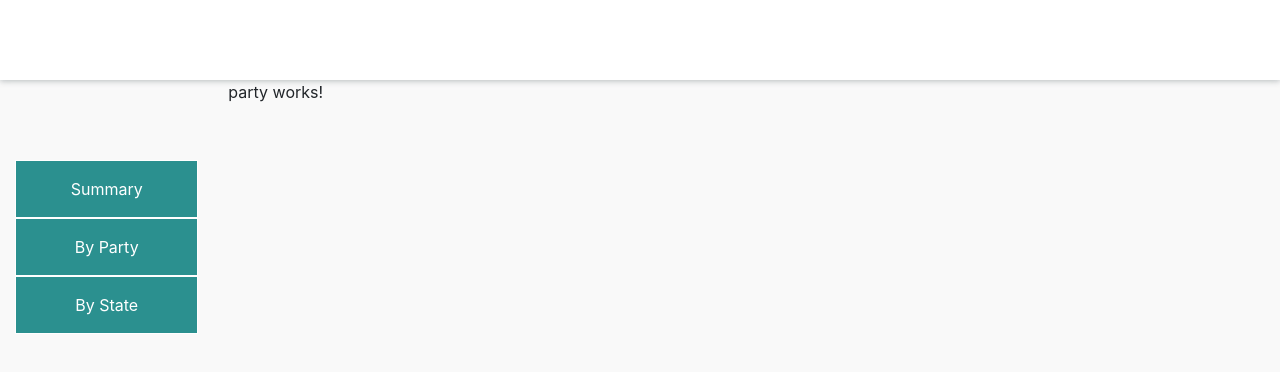
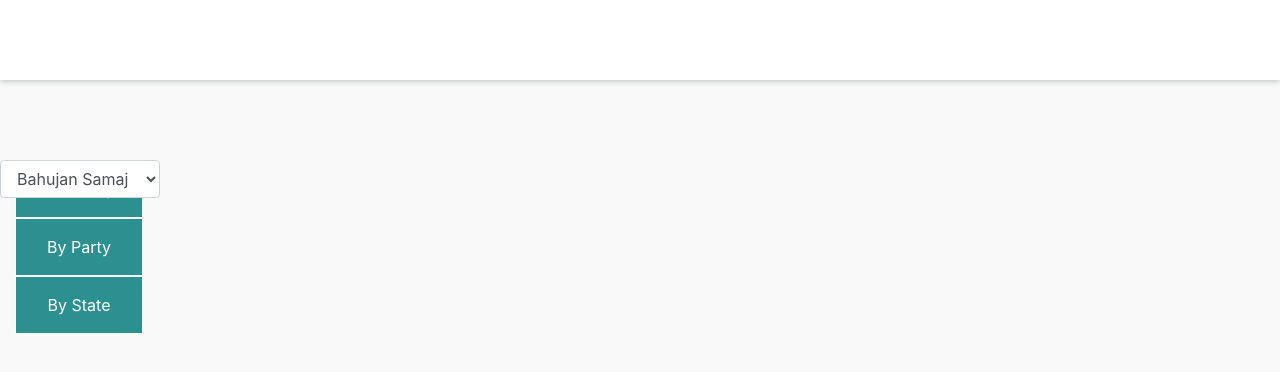
Before and after one commit to VJmr/dashboard-twentyfourteen, an Angular app: page /#/by-party in a window 1280 px wide. Shown: the top 372 px of the page. Built offline with nearby package versions, Linux system fonts and the light colour scheme; what angular2-highcharts would draw is missing.

Commit message:
Added ddl and icon

```diff
--- a/src/app/components/party/party.component.css
+++ b/src/app/components/party/party.component.css
@@ -0,0 +1,4 @@
+.dropdown{
+    width: 15%;
+    margin-top: 5rem;
+}
--- a/src/app/components/party/party.component.html
+++ b/src/app/components/party/party.component.html
@@ -1,3 +1,5 @@
-<p>
-  party works!
-</p>
+<div class="row">
+  <select class="dropdown form-control">
+    <option *ngFor="let party of parties">{{party.partyName}}</option>
+  </select>
+</div>
--- a/src/app/components/party/party.component.ts
+++ b/src/app/components/party/party.component.ts
@@ -1,4 +1,8 @@
 import { Component, OnInit } from '@angular/core';
+import { ResultsService } from '../../shared/services/results.service';
+import { Observable } from 'rxjs/Observable';
+import 'rxjs/add/operator/map'
+import { Results, States, Parties } from '../../shared/models';
 
 @Component({
   selector: 'app-party',
@@ -6,10 +10,26 @@
   styleUrls: ['./party.component.css']
 })
 export class PartyComponent implements OnInit {
-
-  constructor() { }
+  results: Observable<Results>;
+  states = States;
+  parties = Parties;
+  constructor(private resultsService: ResultsService) { }
 
   ngOnInit() {
+    this.results= this.resultsService.getResults().map(res=>{
+      return res.map(item=>{
+        return new Results(
+          item.partyName,
+          item.partyType,
+          item.stateName,
+          +item.totalVotesPolledInState,
+          +item.totalVotesInState,
+          +item.seatsWon,
+          +item.totalVotesPolledInStateForParty,
+          +item.totalVotesPolledInStateForPartyPercentage
+        )
+      })
+    });
   }
 
 }
--- a/src/app/components/state/state.component.css
+++ b/src/app/components/state/state.component.css
@@ -0,0 +1,4 @@
+.dropdown{
+    width: 15%;
+    margin-top: 5rem;
+}
--- a/src/app/components/state/state.component.html
+++ b/src/app/components/state/state.component.html
@@ -1,3 +1,5 @@
-<p>
-  state works!
-</p>
+<div class="row">
+  <select class="dropdown form-control">
+    <option *ngFor="let state of states">{{state.stateName}}</option>
+  </select>
+</div>
--- a/src/app/components/state/state.component.ts
+++ b/src/app/components/state/state.component.ts
@@ -1,4 +1,8 @@
 import { Component, OnInit } from '@angular/core';
+import { ResultsService } from '../../shared/services/results.service';
+import { Observable } from 'rxjs/Observable';
+import 'rxjs/add/operator/map'
+import { Results, States, Parties } from '../../shared/models';
 
 @Component({
   selector: 'app-state',
@@ -6,10 +10,26 @@
   styleUrls: ['./state.component.css']
 })
 export class StateComponent implements OnInit {
-
-  constructor() { }
+  results: Observable<Results>;
+  states = States;
+  parties = Parties;
+  constructor(private resultsService: ResultsService) { }
 
   ngOnInit() {
+    this.results= this.resultsService.getResults().map(res=>{
+      return res.map(item=>{
+        return new Results(
+          item.partyName,
+          item.partyType,
+          item.stateName,
+          +item.totalVotesPolledInState,
+          +item.totalVotesInState,
+          +item.seatsWon,
+          +item.totalVotesPolledInStateForParty,
+          +item.totalVotesPolledInStateForPartyPercentage
+        )
+      })
+    });
   }
 
 }
--- a/src/app/layout/sidenav.component.css
+++ b/src/app/layout/sidenav.component.css
@@ -1,6 +1,8 @@
 .navigation-section{
     background: white;
     margin: 5rem 0rem;
+    position: fixed;
+    width:10%;
 }
 .menu-items{
     list-style: none;
--- a/src/index.html
+++ b/src/index.html
@@ -6,7 +6,7 @@
   <base href="/">
 
   <meta name="viewport" content="width=device-width, initial-scale=1">
-  <link rel="icon" type="image/x-icon" href="favicon.ico">
+  <link rel="icon" type="image/x-icon" href="icon.ico">
 </head>
 <body>
   <dtf-root></dtf-root>
```
Also changed, not shown: 2 other files (tests, documents, lock files or other folders).
